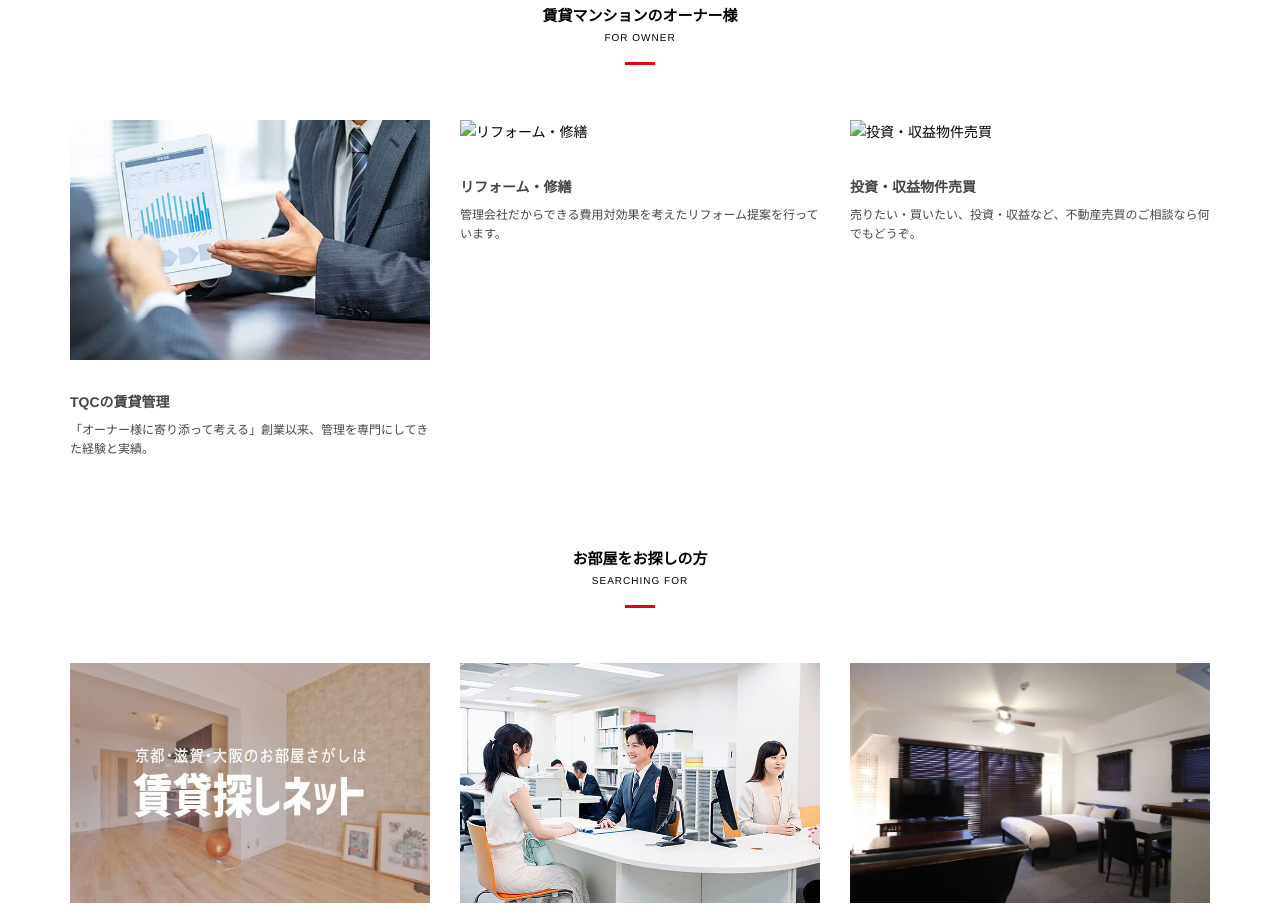
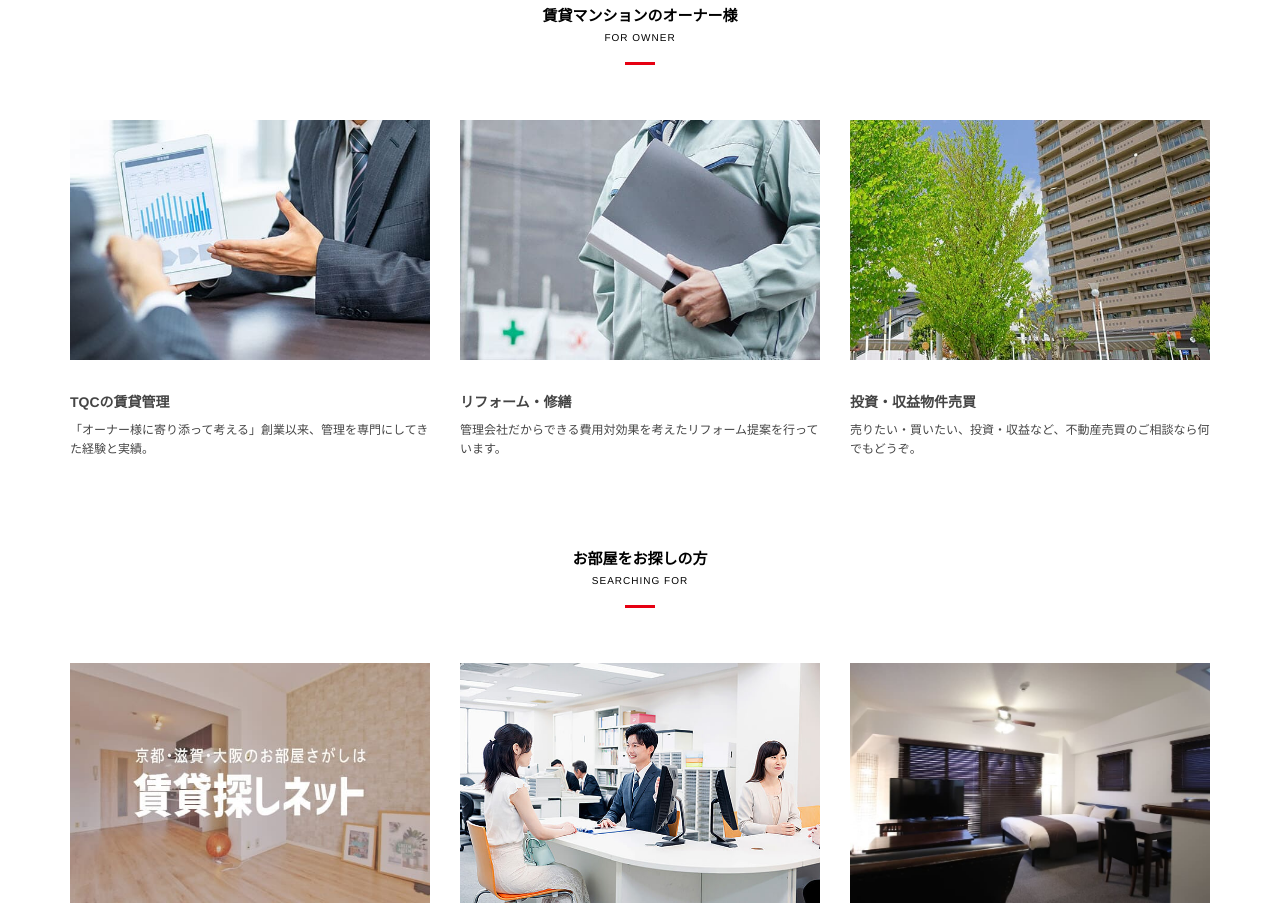
Before and after one commit to trungkim8694-cmd/tqc, a plain HTML site: page thomes.html in a window 1280 px wide. Shown: the part 880-1800 px from the top of the page. Drawn offline with Linux system fonts and the light colour scheme; the site is published under a folder, as on GitHub Pages, so addresses that start at the root find nothing; files whose address does not match are found by name.

Commit message:
them anh

```diff
--- a/thomes.html
+++ b/thomes.html
@@ -224,7 +224,7 @@
         </div>
         <div class="col-md-4">
           <div class="service-card">
-            <img src="/assets/img/rifom.jpg" alt="リフォーム・修繕" />
+            <img src="assets/img/rifom.jpg" alt="リフォーム・修繕" />
             <h3>リフォーム・修繕</h3>
             <p>
               管理会社だからできる費用対効果を考えたリフォーム提案を行っています。
@@ -233,7 +233,7 @@
         </div>
         <div class="col-md-4">
           <div class="service-card">
-            <img src="/assets/img/toshibuken.jpg" alt="投資・収益物件売買" />
+            <img src="assets/img/toshibuken.jpg" alt="投資・収益物件売買" />
             <h3>投資・収益物件売買</h3>
             <p>
               売りたい・買いたい、投資・収益など、不動産売買のご相談なら何でもどうぞ。
```
